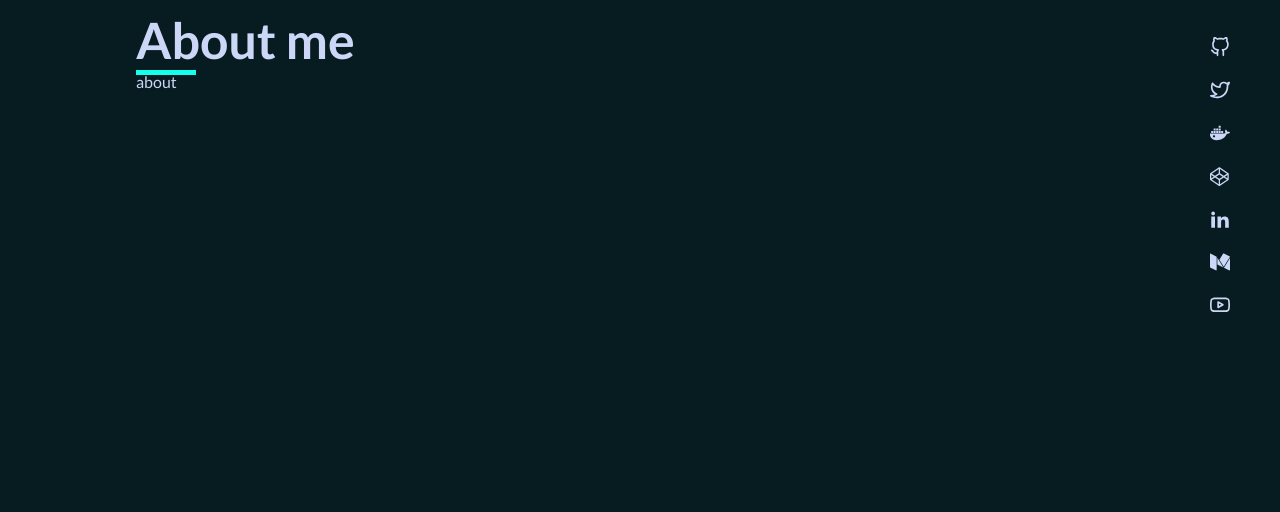
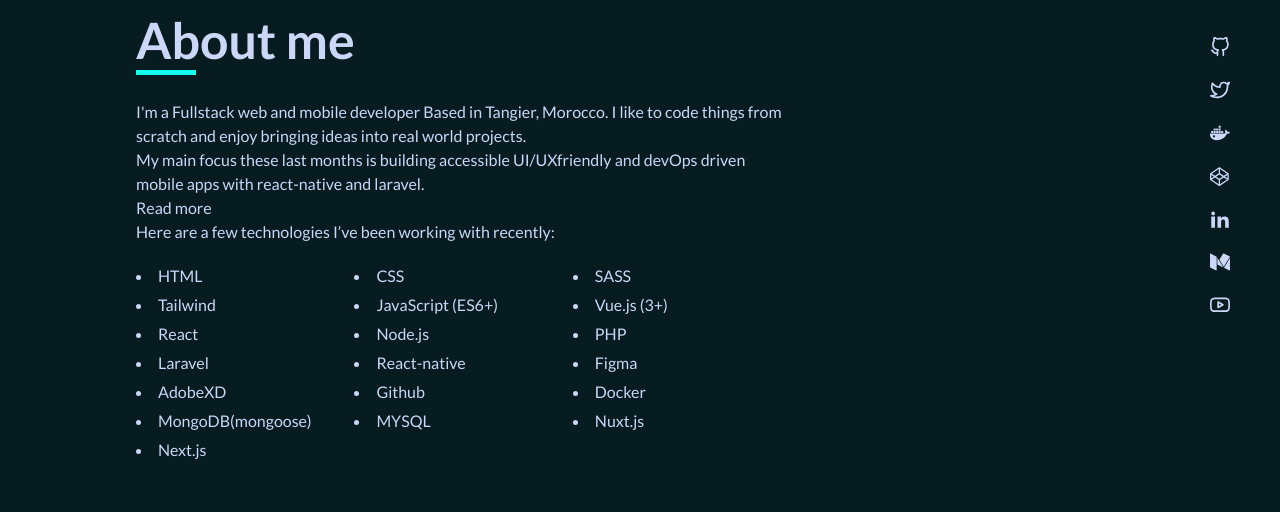
Before and after one commit to Hamzasehouli/myportfolio-nextjs, a Next.js app: page /about in a window 1280 px wide. Shown: the part 163-675 px from the top of the page. Built offline with nearby package versions, Linux system fonts and the light colour scheme.

Commit message:
Added about global css,added about paragraphs, and techs list

```diff
--- a/components/BaseForm.module.css
+++ b/components/BaseForm.module.css
@@ -1,5 +1,5 @@
 .form {
-  width: 70%;
+  /* width: 70%; */
   margin: 5rem 0;
 }
 
--- a/components/BasePage.module.css
+++ b/components/BasePage.module.css
@@ -12,3 +12,8 @@
   left: 0;
   background-color: var(--color-secondary);
 }
+
+.description {
+  width: 65%;
+  margin-top: 3rem;
+}
--- a/pages/_app.js
+++ b/pages/_app.js
@@ -1,4 +1,5 @@
 import "../styles/globals.css";
+import "../styles/about.css";
 import Layout from "../components/Layout";
 import { useLayoutEffect, useState } from "react";
 import Image from "next/image";
--- a/pages/about/index.js
+++ b/pages/about/index.js
@@ -1,6 +1,145 @@
 import BasePage from "../../components/BasePage";
+import BaseButton from "../../components/BaseButton";
+
 const About = function () {
-  return <BasePage title="About me">about</BasePage>;
+  return (
+    <BasePage title="About me">
+      <p>
+        I'm a Fullstack web and mobile developer Based in Tangier, Morocco. I
+        like to code things from scratch and enjoy bringing ideas into real
+        world projects.
+        <br />
+        My main focus these last months is building accessible UI/UXfriendly and
+        devOps driven mobile apps with{" "}
+        <a className="links" target={"_blank"} href="https://reactnative.dev">
+          react-native
+        </a>{" "}
+        and{" "}
+        <a className="links" target={"_blank"} href="https://laravel.com">
+          laravel
+        </a>
+        .
+      </p>
+      <p className="suite">
+        In 2016, I was attempting to get an online appointment with the german
+        consulat in Rabat to apply for stduent visa. Back then every thing was
+        smooth excpet taht appointment, after just couple of seconds all the
+        available appointmend listed on the consulat website gone, this problem
+        had last roughly a month without success. In the same period, I was
+        self-teaching myself HTML on the famous french platform OPENCLASSROM, it
+        offered a free HTML course.
+        <br />
+        The knowledge that I had gained during my learnig journey, helped my to
+        figure out on my own how to prefill the required fileds in advance and
+        remove the annoying captcha. Since then my passion for web development
+        has borned and I dopted as my hobby until 2019 when I decided to make
+        the web and mobile development as a professional carrer.
+      </p>
+      <BaseButton mode="button" type="button" state="ghost">
+        Read more
+      </BaseButton>
+      <div>
+        <p>Here are a few technologies I’ve been working with recently:</p>
+        <ul className="techs">
+          <li>
+            <a className="links" href="#">
+              HTML
+            </a>
+          </li>
+          <li>
+            <a className="links" href="#">
+              CSS
+            </a>
+          </li>
+          <li>
+            <a className="links" href="#">
+              SASS
+            </a>
+          </li>
+          <li>
+            <a className="links" href="#">
+              Tailwind
+            </a>
+          </li>
+          <li>
+            <a className="links" href="#">
+              JavaScript (ES6+)
+            </a>
+          </li>
+          <li>
+            <a className="links" href="#">
+              Vue.js (3+)
+            </a>
+          </li>
+          <li>
+            <a className="links" href="#">
+              React
+            </a>
+          </li>
+          <li>
+            <a className="links" href="#">
+              Node.js
+            </a>
+          </li>
+          <li>
+            <a className="links" href="#">
+              PHP
+            </a>
+          </li>
+          <li>
+            <a className="links" href="#">
+              Laravel
+            </a>
+          </li>
+          <li>
+            <a className="links" href="#">
+              React-native
+            </a>
+          </li>
+          <li>
+            <a className="links" href="#">
+              Figma
+            </a>
+          </li>
+          <li>
+            <a className="links" href="#">
+              AdobeXD
+            </a>
+          </li>
+          <li>
+            <a className="links" href="#">
+              Github
+            </a>
+          </li>
+          <li>
+            <a className="links" href="#">
+              Docker
+            </a>
+          </li>
+          <li>
+            <a className="links" href="#">
+              MongoDB(mongoose)
+            </a>
+          </li>
+          <li>
+            <a className="links" href="#">
+              MYSQL
+            </a>
+          </li>
+          <li>
+            <a className="links" href="#">
+              Nuxt.js
+            </a>
+          </li>
+          <li>
+            <a className="links" href="#">
+              Next.js
+            </a>
+          </li>
+        </ul>
+      </div>
+    </BasePage>
+  );
 };
 
 export default About;
--- a/pages/contact/index.js
+++ b/pages/contact/index.js
@@ -4,7 +4,7 @@
 const Contact = function () {
   return (
     <BasePage title="Contact">
-      <p style={{ width: "60%", marginTop: "3rem" }}>
+      <p>
         I am currenty looking for new job opportunities. However if you have a
         request or question, feel free to use this form.
       </p>
--- /dev/null
+++ b/styles/about.css
@@ -0,0 +1,19 @@
+.links {
+  /* color: var(--color-secondary); */
+}
+
+.techs {
+  margin-top: 2rem;
+  display: grid;
+  width: 100%;
+  grid-template-columns: repeat(auto-fit, minmax(17rem, 1fr));
+  list-style: inside;
+}
+
+.techs > *:not(:last-of-type) {
+  margin-bottom: 0.5rem;
+}
+
+.suite {
+  display: none;
+}
```
